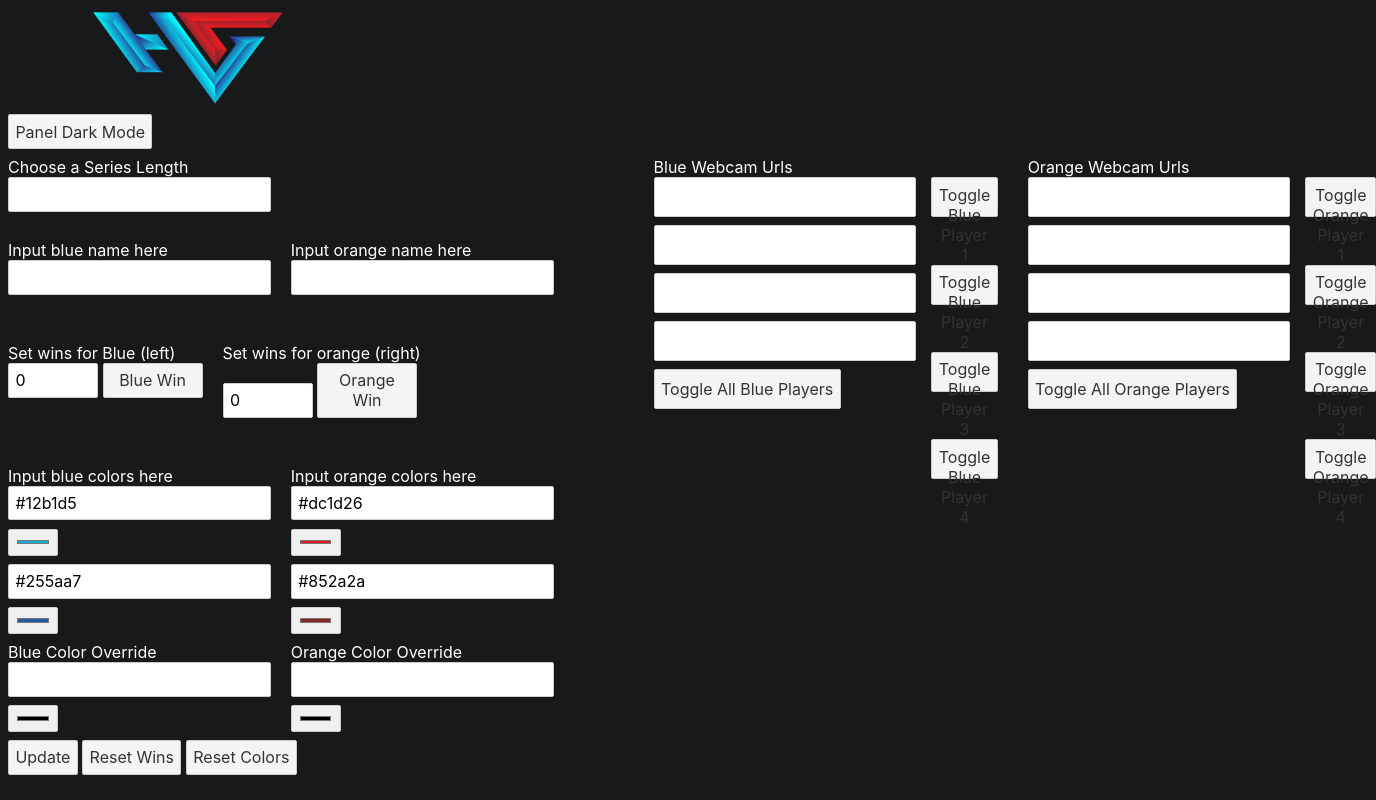
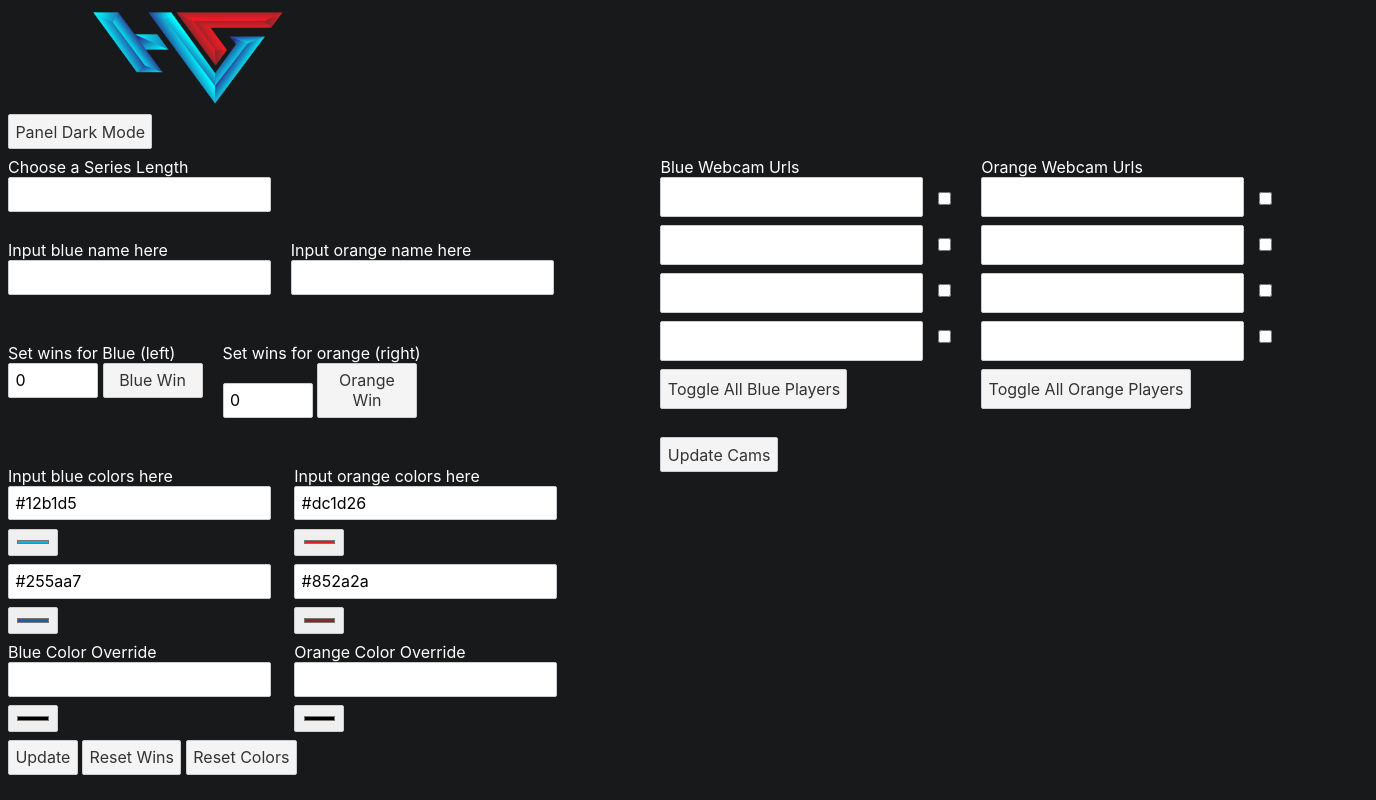
Before and after one commit to ArcticFire19/havoc-overlay, a Svelte app in the folder Panel/: page / in a window 1280 px wide. Shown: the whole page, 1376 px wide, since content can reach past the window. Built offline with nearby package versions, Linux system fonts and the light colour scheme; no server answers.

Commit message:
Added implementation to panel

```diff
--- a/Panel/src/App.svelte
+++ b/Panel/src/App.svelte
@@ -2,7 +2,7 @@
 	import { createPanelConnection } from "./socketio";
 	import { updateScreen } from "./socketio";
 	import { onMount } from "svelte";
-	import { reset } from "./socketio";
+	import { reset, toggleCam } from "./socketio";
 	onMount(() => {
 		createPanelConnection();
 		invertBG()
@@ -105,6 +105,17 @@
 		document.getElementById("ov-label").style.color = document.body.style.backgroundColor == "rgb(24, 25, 26)" ? "white" : "black"
 		document.getElementById("orng-url-label").style.color = document.body.style.backgroundColor == "rgb(24, 25, 26)" ? "white" : "black"
 
+	}
+
+	let getSelectedCameras = () => {
+		toggleCam(document.getElementById("orng-cb-1").checked ? document.getElementById("orng1-url").value : null,
+			document.getElementById("orng-cb-2").checked ? document.getElementById("orng2-url").value : null,
+			document.getElementById("orng-cb-3").checked ? document.getElementById("orng3-url").value : null,
+			document.getElementById("orng-cb-4").checked ? document.getElementById("orng4-url").value : null,
+			document.getElementById("blue-cb-1").checked ? document.getElementById("blue1-url").value : null,
+			document.getElementById("blue-cb-2").checked ? document.getElementById("blue2-url").value : null,
+			document.getElementById("blue-cb-3").checked ? document.getElementById("blue3-url").value : null,
+			document.getElementById("blue-cb-4").checked ? document.getElementById("blue4-url").value : null)
 	}
 </script>
 
@@ -275,16 +286,19 @@
 				<input type="url" name="" id="blue4-url" style="height: 40px;">
 				<br>
 				<button id="blue-toggle-all-urls" style="height: 40px">Toggle All Blue Players</button>
+				<br>
+				<br>
+				<button on:click="{getSelectedCameras}">Update Cams</button>
 			</div>
 			<div id="blue-url-btns" style="padding-left: 15px;">
 				<br>
-				<button id="blue1btn" style="height: 40px;">Toggle Blue Player 1</button>
+				<input type="checkbox" name="" id="blue-cb-1" class="url-cb" style="margin-bottom: 30px; margin-top: 15px">
 				<br>
-				<button id="blue2btn" style="height: 40px;">Toggle Blue Player 2</button>
+				<input type="checkbox" name="" id="blue-cb-2" class="url-cb" style="margin-bottom: 30px;">
 				<br>
-				<button id="blue3btn" style="height: 40px;">Toggle Blue Player 3</button>
+				<input type="checkbox" name="" id="blue-cb-3" class="url-cb" style="margin-bottom: 30px;">
 				<br>
-				<button id="blue4btn" style="height: 40px;">Toggle Blue Player 4</button>
+				<input type="checkbox" name="" id="blue-cb-4" class="url-cb" style="margin-bottom: 30px;">
 			</div>
 			<div id="orng-urls" style="padding-left: 30px;">
 				<div id="orng-url-label" style="color: white;">Orange Webcam Urls</div>
@@ -300,13 +314,13 @@
 			</div>
 			<div id="orng-url-btns" style="padding-left: 15px;">
 				<br>
-				<button id="orng1btn" style="height: 40px;">Toggle Orange Player 1</button>
+				<input type="checkbox" name="" id="orng-cb-1" style="margin-bottom: 30px; margin-top: 15px;">
 				<br>
-				<button id="orng2btn" style="height: 40px;">Toggle Orange Player 2</button>
+				<input type="checkbox" name="" id="orng-cb-2" style="margin-bottom: 30px">
 				<br>
-				<button id="orng3btn" style="height: 40px;">Toggle Orange Player 3</button>
+				<input type="checkbox" name="" id="orng-cb-3" style="margin-bottom: 30px">
 				<br>
-				<button id="orng4btn" style="height: 40px;">Toggle Orange Player 4</button>
+				<input type="checkbox" name="" id="orng-cb-4" style="margin-bottom: 30px">
 			</div>
 		</div>
 	</div>
@@ -319,6 +333,3 @@
 		>Reset Colors</button
 	>
 </main>
-
-<style>
-</style>
--- a/Panel/src/socketio.js
+++ b/Panel/src/socketio.js
@@ -49,3 +49,24 @@ export const reset = () => {
   console.log("reset")
   socket.emit("payload", data);
 }
+
+export const toggleCam = (...cameras) => {
+	let output = []
+	for (let x = 0; x < 8; x++){
+		if(cameras[x] != null){
+			if(cameras[x].value != ""){
+				output.push([cameras[x].id, cameras[x].value]);
+			}
+		}
+	}
+	let data = {
+		data:{
+			event: "camera_toggle",
+			contents:{
+				cameras:output
+			}
+		}
+	}
+	console.log(data.data.event, "\n", data.data.contents.cameras);
+	socket.emit("payload", data);
+}
```
Lines whose indentation alone changed are shown as unchanged.
